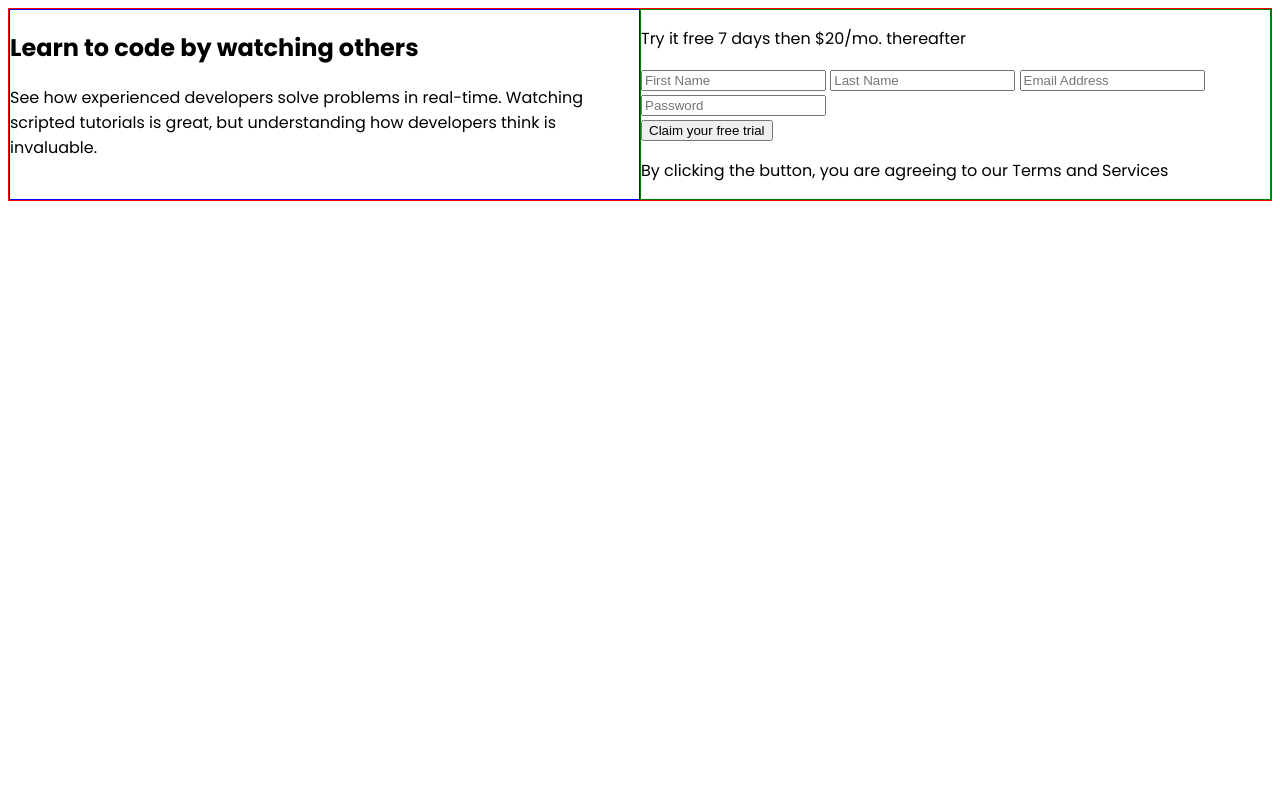
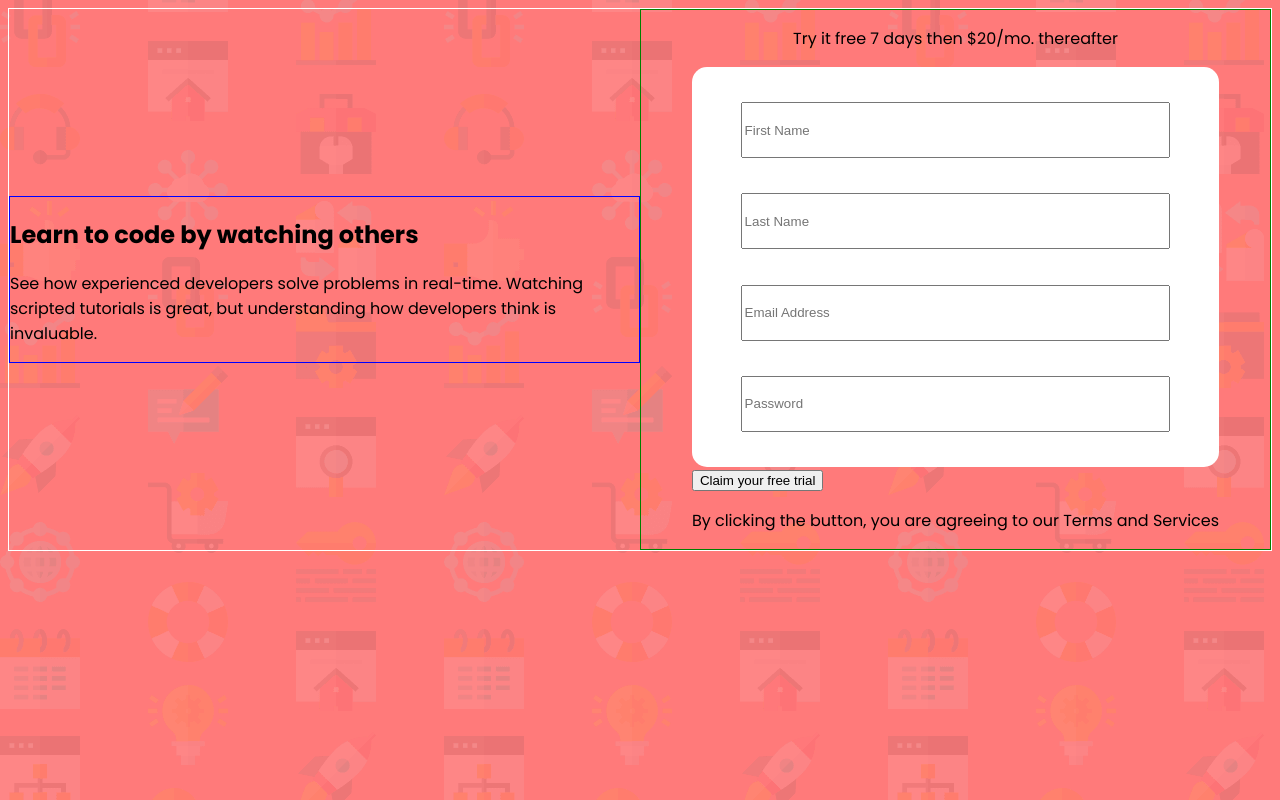
Before and after one commit to abdmud/intro-component-with-signup-form, a plain HTML site: page index.html in a window 1280 px wide. Drawn offline with Linux system fonts and the light colour scheme.

Commit message:
form fields layout

```diff
--- a/styles.css
+++ b/styles.css
@@ -16,18 +16,45 @@ html {
 
 body {
     font-family: 'Poppins', sans-serif;
+    background-image: url(./images/bg-intro-desktop.png);
+    background-color: var(--red);
 }
 
 .main {
     display: flex;
     flex-grow: 1;
-    border: solid 1px red;
+    justify-content: center;
+    align-items: center;
+    border: solid 1px white;
 }
 .left {
     border: solid 1px blue;
     width: 50%;
 }
-.right {
+.right{
+    display: flex;
+    flex-direction: column;
+    justify-content: center;
+    align-items: center;
     border: solid 1px green;
     width: 50%;
 }
+
+/** FORM **/
+.form {
+}
+
+form {
+    display: flex;
+    justify-content: space-evenly;
+    align-items: center;
+    flex-direction: column;
+    flex-wrap: wrap;
+    border-radius: 15px;
+    background-color: white;
+    height: 400px;
+}
+input {
+    width: 80%;
+    height: 50px;
+}
```
